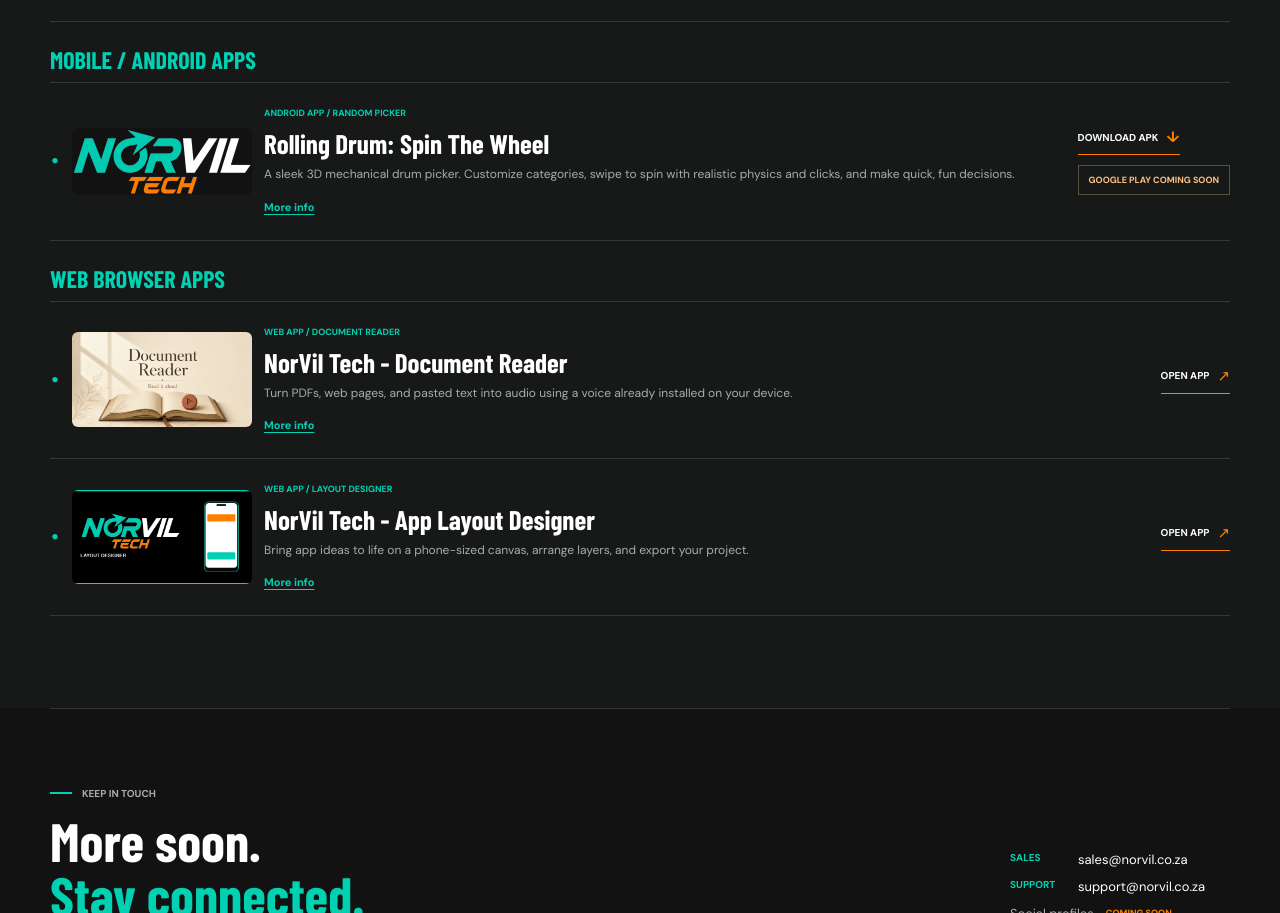
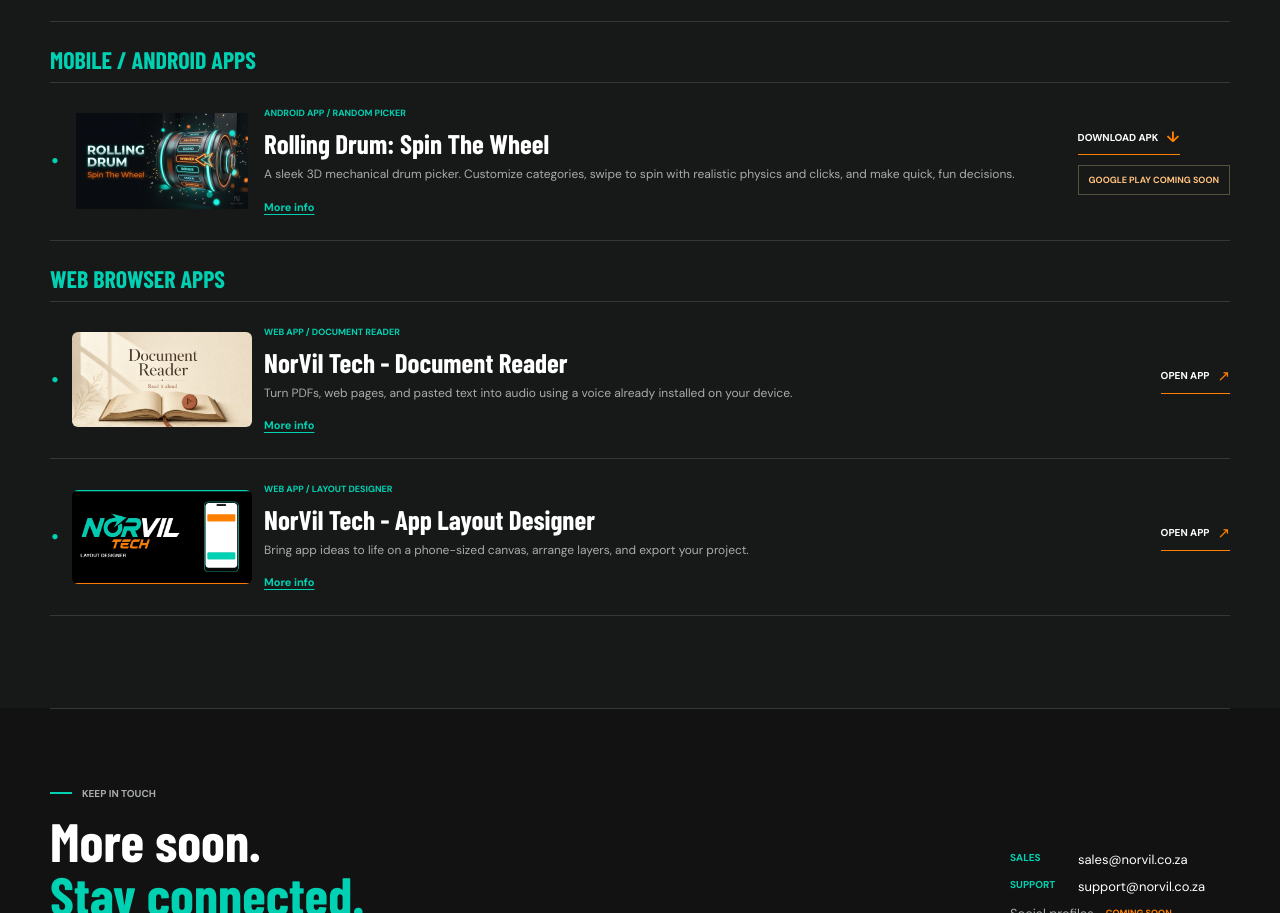
Before and after one commit to XPM360Tech/xpm360tech.github.io, a plain HTML site: page index.html in a window 1280 px wide. Shown: the part 1120-2033 px from the top of the page. Drawn offline with nearby package versions, Linux system fonts and the light colour scheme; a web font is replaced by a local one.

Commit message:
Add custom 3D Rolling Drum promotional banner artwork

```diff
--- a/index.html
+++ b/index.html
@@ -62,7 +62,7 @@
             <article class="app-item app-item-media">
               <img
                 class="app-icon"
-                src="rollingdrum.png"
+                src="rollingdrum.jpg"
                 alt="NorVil Tech - Rolling Drum: Spin The Wheel 3D random picker artwork"
                 width="1200"
                 height="630"
```
Also changed, not shown: Media/rollingdrum_banner.jpg (added), rollingdrum.jpg (added).
